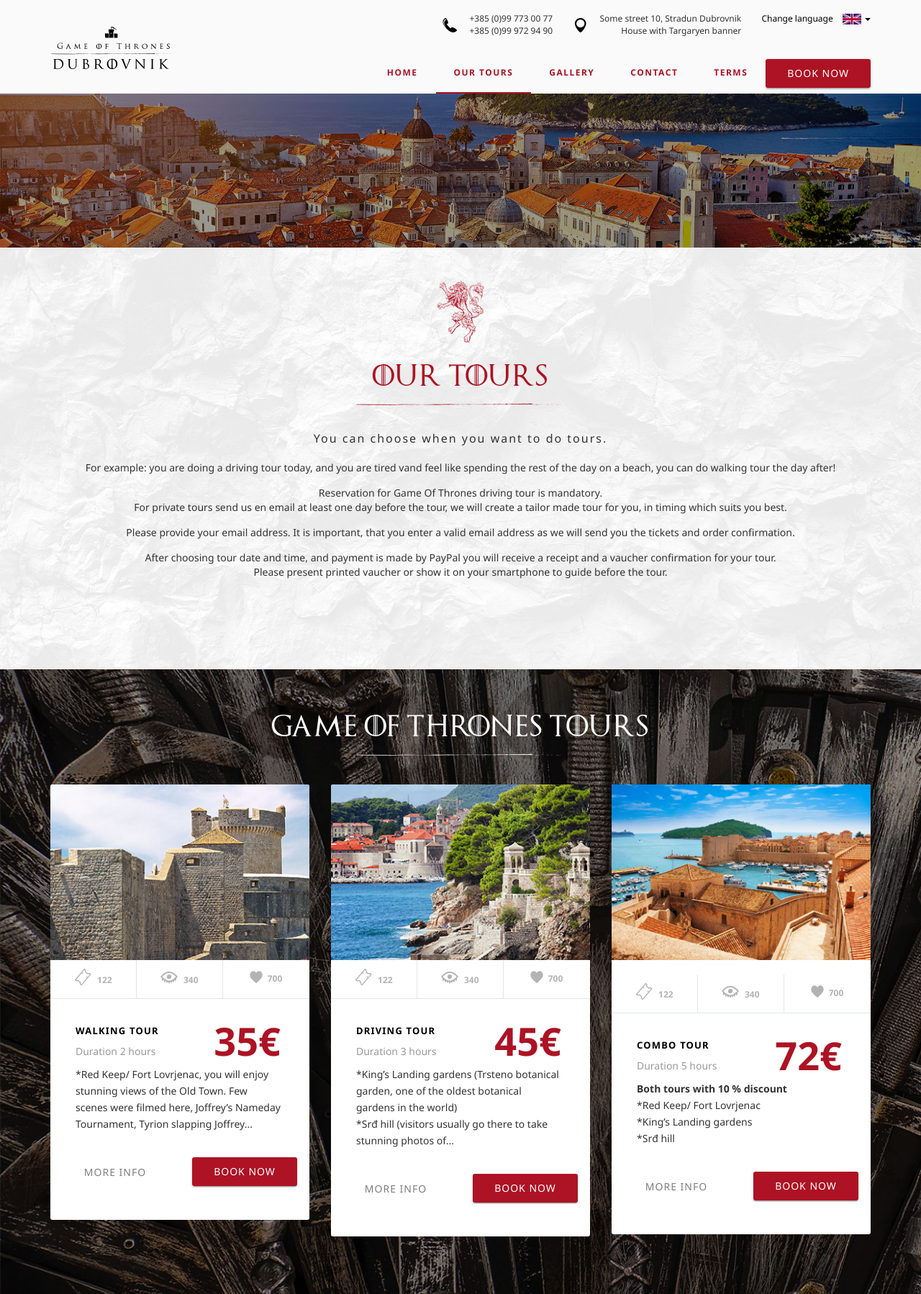
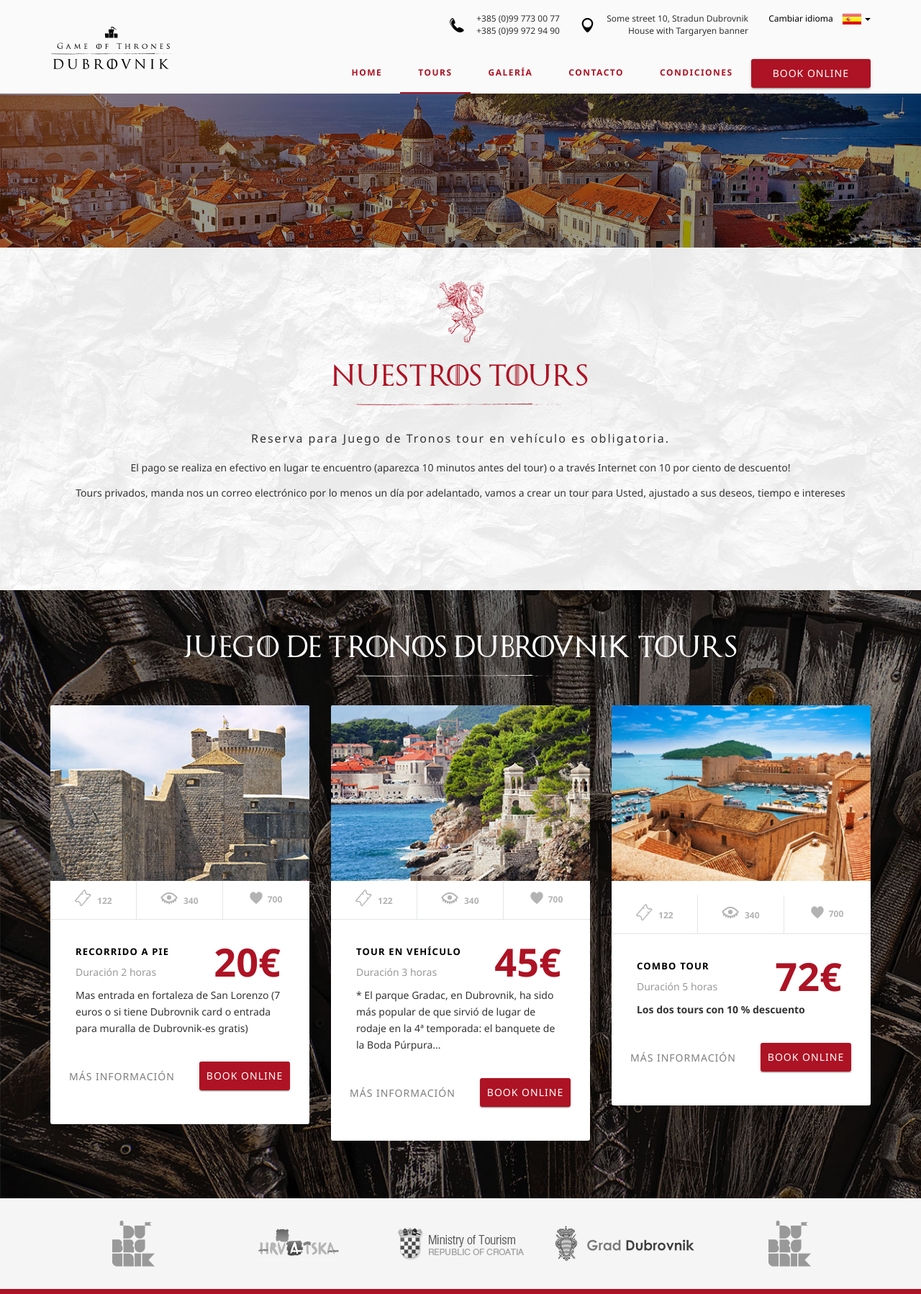
Before and after one commit to vojislavilic/gotdubrovnik, a plain HTML site: page es/our-tours.html in a window 1280 px wide. Shown: the top 1798 px of the page at 72% size. Drawn offline with Linux system fonts and the light colour scheme; some packages are replaced by stand-ins of ours.

Commit message:
our tours

```diff
--- a/assets/css/main.css
+++ b/assets/css/main.css
@@ -194,6 +194,9 @@ button:focus {
 }
 .btn-transparent {
 	color: #7e7e7e;
+}
+.btn-xs {
+	padding: 10px 10px;
 }
 .btn-md {
 	padding: 10px 15px;
--- a/es/our-tours.html
+++ b/es/our-tours.html
@@ -2,8 +2,8 @@
 <html lang="en">
 <head>
 	<meta charset="UTF-8">
-	<title>Game of Thrones Dubrovnik - Our tours</title>
-	<meta name="description" content="Game of Thrones Dubrovnik. You can choose when you want to do tours." >
+	<title>Juego de Tronos Dubrovnik tour - Nuestros Tours</title>
+	<meta name="description" content="Juego de Tronos Dubrovnik tour. Nuestros Tours" >
 	<meta http-equiv="X-UA-Compatible" content="IE=edge">
 	<!-- Mobile Specific Meta -->
 	<meta name="viewport" content="width=device-width, initial-scale=1, maximum-scale=1.0, user-scalable=no">
@@ -57,13 +57,14 @@
 						</li>
                         <li>
                             <div class="dropdown">
-                                <a data-target="#" href="#" data-toggle="dropdown" role="button" aria-haspopup="true" aria-expanded="false">Change language
-                                    <img src="/images/flags/en.png" alt="English">
+                                <a data-target="#" href="#" data-toggle="dropdown" role="button" aria-haspopup="true" aria-expanded="false">Cambiar idioma
+                                    <img src="/images/flags/es.png" alt="Español">
                                     <span class="caret"></span>
                                 </a>
+
                                 <ul class="dropdown-menu dropdown-menu-right" aria-labelledby="dLabel">
-                                    <li><a href="/" class="tooltipster" title="English"><img src="/images/flags/en.png" alt="English"></a></li>
-                                    <li><a href="/es" class="tooltipster" title="Change to Spanish"><img src="/images/flags/es.png" alt="Spanish"></a></li>
+                                    <li><a href="/" class="tooltipster" title="Cambiar a Inglés"><img src="/images/flags/en.png" alt="Inglés"></a></li>
+                                    <li><a href="/es" class="tooltipster" title="Español"><img src="/images/flags/es.png" alt="Español"></a></li>
                                 </ul>
                             </div>
                         </li>
@@ -78,7 +79,7 @@
 			<div class="row">
                 <div class="col-sm-3 hidden-xs">
                     <div class="site-logo">
-                        <a href="/"><img src="/images/gotdubrovnik-logo.png" alt="Game of Thrones Dubrovnik"></a>
+                        <a href="/"><img src="/images/gotdubrovnik-logo.png" alt="Juego de Tronos Dubrovnik tour"></a>
                     </div><!-- /.site-logo -->
                 </div>
 				<div class="col-sm-9">
@@ -92,12 +93,12 @@
                     </div>
                     <nav id="menu" class="menu collapse navbar-collapse">
                         <ul id="headernavigation" class="menu-list nav navbar-nav pull-right">
-                            <li><a href="/">Home</a></li>
-                            <li class="active"><a href="/our-tours.html">Our Tours</a></li>
-                            <li><a href="/gallery.html">Gallery</a></li>
-                            <li><a href="/contact.html">Contact</a></li>
-                            <li><a href="/terms.html">Terms</a></li>
-                            <li><a class="btn btn-primary" href="#">Book Now</a></li>
+                            <li><a href="/es">Home</a></li>
+                            <li class="active"><a href="/es/our-tours.html">Tours</a></li>
+                            <li><a href="/es/gallery.html">Galería</a></li>
+                            <li><a href="/es/contact.html">Contacto</a></li>
+                            <li><a href="/es/terms.html">Condiciones</a></li>
+                            <li><a class="btn btn-primary" href="#">Book online</a></li>
                         </ul><!-- /.menu-list -->
                     </nav><!-- /.menu-list -->
                 </div>
@@ -116,15 +117,13 @@
             <div class="got-houses">
                 <span class="icon-house-lannister"></span>
             </div>
-            <h2 class="about-title">Our Tours</h2>
+            <h2 class="about-title">Nuestros Tours</h2>
             <div class="subline"></div>
             <div class="row">
                 <div class="col-sm-12">
-                    <h6>You can choose when you want to do tours.</h6>
-                    <p>For example: you are doing a driving tour today, and you are tired vand feel like spending the rest of the day on a beach, you can do walking tour the day after!</p>
-                    <p>Reservation for Game Of Thrones  driving tour is mandatory.<br>For private tours send us en email at least one day before the tour, we will create a tailor made tour for you, in timing which suits you best.</p>
-                    <p>Please provide your email address. It is important, that you enter a valid email address as we will send you the tickets and order confirmation.</p>
-                    <p>After choosing  tour date and time, and payment is made by PayPal you will receive a receipt and a vaucher confirmation for your tour.<br>Please present printed vaucher or show it on your smartphone to guide before the tour.</p>
+                    <h6>Reserva para Juego de Tronos tour en vehículo es obligatoria.</h6>
+                    <p>El pago se realiza en efectivo en lugar te encuentro (aparezca 10 minutos antes del tour) o a través Internet con 10 por ciento de descuento!</p>
+                    <p>Tours privados, manda nos un correo electrónico por lo menos un día por adelantado, vamos a crear un tour para Usted, ajustado a sus deseos, tiempo e intereses</p>
                 </div>
             </div>
         </div><!-- /.container -->
@@ -134,7 +133,7 @@
 
     <section class="our-tours">
         <div class="container">
-            <h2 class="post-area-title text-center">Game of Thrones Tours</h2>
+            <h2 class="post-area-title text-center">Juego de Tronos Dubrovnik tours</h2>
             <div class="subline subline-white"></div>
             <div class="row">
                 <div class="col-sm-6 col-md-4">
@@ -153,25 +152,25 @@
                             <div class="card-content">
                                 <div class="row">
                                     <div class="col-sm-7">
-                                        <h4 class="card-title">Walking tour</h4>
-                                        <div class="tour-duration">Duration 2 hours</div>
+                                        <h4 class="card-title">Recorrido a pie</h4>
+                                        <div class="tour-duration">Duración 2 horas</div>
                                     </div>
                                     <div class="col-sm-5">
                                         <div class="tour-price">
-                                            <span class="price">35€</span>
+                                            <span class="price">20€</span>
                                         </div>
                                     </div>
                                 </div>
                                 <p class="tour-text">
-                                    *Red Keep/ Fort Lovrjenac, you will enjoy stunning views of the Old Town. Few scenes were filmed here, Joffrey’s Nameday Tournament, Tyrion slapping Joffrey...
+                                    Mas entrada en fortaleza de San Lorenzo (7 euros o si tiene Dubrovnik card o entrada para muralla de Dubrovnik-es gratis)
                                 </p>
                             </div><!-- /.post-content -->
                             <div class="card-footer">
                                 <div class="col-sm-6 text-center">
-                                    <a class="btn btn-transparent btn-sm" href="/walking-tour.html">More info</a>
+                                    <a class="btn btn-transparent btn-xs" href="/es/walking-tour.html">Más información</a>
                                 </div>
                                 <div class="col-sm-6 text-center">
-                                    <a class="btn btn-primary btn-sm" href="#">Book now</a>
+                                    <a class="btn btn-primary btn-xs" href="#">Book online</a>
                                 </div>
                             </div><!-- /.post-content -->
                         </article>
@@ -193,8 +192,8 @@
                             <div class="card-content">
                                 <div class="row">
                                     <div class="col-sm-7">
-                                        <h4 class="card-title">Driving tour</h4>
-                                        <div class="tour-duration">Duration 3 hours</div>
+                                        <h4 class="card-title">Tour en vehículo</h4>
+                                        <div class="tour-duration">Duración 3 horas</div>
                                     </div>
                                     <div class="col-sm-5">
                                         <div class="tour-price">
@@ -203,15 +202,15 @@
                                     </div>
                                 </div>
                                 <p class="tour-text">
-                                    *King’s Landing gardens (Trsteno botanical garden, one of the oldest botanical gardens in the world)<br>*Srđ hill (visitors usually go there to take stunning photos of...
+                                    * El parque Gradac, en Dubrovnik, ha sido más popular de que sirvió de lugar de rodaje en la 4ª temporada: el banquete de la Boda Púrpura...
                                 </p>
                             </div><!-- /.post-content -->
                             <div class="card-footer">
                                 <div class="col-sm-6 text-center">
-                                    <a class="btn btn-transparent btn-sm" href="/driving-tour.html">More info</a>
+                                    <a class="btn btn-transparent btn-xs" href="/es/driving-tour.html">Más información</a>
                                 </div>
                                 <div class="col-sm-6 text-center">
-                                    <a class="btn btn-primary btn-sm" href="#">Book now</a>
+                                    <a class="btn btn-primary btn-xs" href="#">Book online</a>
                                 </div>
                             </div><!-- /.post-content -->
                         </article>
@@ -235,7 +234,7 @@
                                 <div class="row">
                                     <div class="col-sm-7">
                                         <h4 class="card-title">Combo tour</h4>
-                                        <div class="tour-duration">Duration 5 hours</div>
+                                        <div class="tour-duration">Duración 5 horas</div>
                                     </div>
                                     <div class="col-sm-5">
                                         <div class="tour-price">
@@ -244,18 +243,15 @@
                                     </div>
                                 </div>
                                 <p class="tour-text">
-                                    <strong>Both tours with 10 % discount</strong><br>
-                                    *Red Keep/ Fort Lovrjenac<br>
-                                    *King’s Landing gardens<br>
-                                    *Srđ hill
+                                    <strong>Los dos tours con 10 % descuento</strong>
                                 </p>
                             </div><!-- /.post-content -->
                             <div class="card-footer">
                                 <div class="col-sm-6 text-center">
-                                    <a class="btn btn-transparent btn-sm" href="/combo-tour.html">More info</a>
+                                    <a class="btn btn-transparent btn-xs" href="/es/combo-tour.html">Más información</a>
                                 </div>
                                 <div class="col-sm-6 text-center">
-                                    <a class="btn btn-primary btn-sm" href="#">Book now</a>
+                                    <a class="btn btn-primary btn-xs" href="#">Book online</a>
                                 </div>
                             </div><!-- /.post-content -->
                         </article>
@@ -288,15 +284,15 @@
     <!-- Subscribe Section -->
     <section id="subscribe-section" class="subscribe-section text-center">
         <div class="container">
-            <h2>Our Newsletter</h2>
-            <h5>Sign up to our newletter and stay informed</h5>
+            <h2>Nuestra Newsletter</h2>
+            <h5>Suscríbase a nuestro boletín y manténgase informado</h5>
             <form class="news-letter" method="post">
                 <p class="alert-success"></p>
                 <p class="alert-warning"></p>
 
                 <div class="subscribe-hide">
                     <input class="form-control" type="email" name="subscribe-email" placeholder="Email" required>
-                    <button type="submit" id="subscribe-submit" class="btn btn-default btn-xl">Sign up</button>
+                    <button type="submit" id="subscribe-submit" class="btn btn-default btn-xl">Regístrate</button>
                     <div class="subscribe-error"></div>
                 </div><!-- /.subscribe-hide -->
                 <div class="subscribe-message"></div>
@@ -324,14 +320,14 @@
             <div class="row">
                 <div class="col-sm-7">
                     <div class="row">
-                        <div class="col-sm-6 contact-list">
+                        <div class="col-sm-12 col-md-6 contact-list">
                             <span class="top-icon"><span class="icon-phone"></span></span>
                             <span class="top-info">
                                 <span>+385 (0)99 773 00 77</span>
                                 <span>+385 (0)99 972 94 90</span>
                             </span>
                         </div>
-                        <div class="col-sm-6 contact-list">
+                        <div class="col-sm-12 col-md-6 contact-list">
                             <span class="top-icon"><span class="icon-pin"></span></span>
                             <span class="top-info">
                                 <span>Some street 10, Stradun Dubrovnik</span>
@@ -365,7 +361,7 @@
                         </div>
                         <div class="form-group">
                             <div class="col-sm-12 text-right">
-                                <button name="submit" class="btn btn-xl btn-default" type="submit" id="submit">Contact us</button>
+                                <button name="submit" class="btn btn-xl btn-default" type="submit" id="submit">Contáctenos</button>
                             </div>
                         </div><!-- /.row -->
                     </form><!-- /#commentform -->
@@ -385,7 +381,7 @@
                 <div class="social-footer pull-right">
                     <ul>
                         <li>
-                            <a href="#">Terms & Conditions</a>
+                            <a href="#">Términos y condiciones</a>
                         </li>
                         <li class="social-link">
                             <div id="TA_socialButtonIcon861" class="TA_socialButtonIcon">
```
Also changed, not shown: es/index.html (+2 -2 lines).
